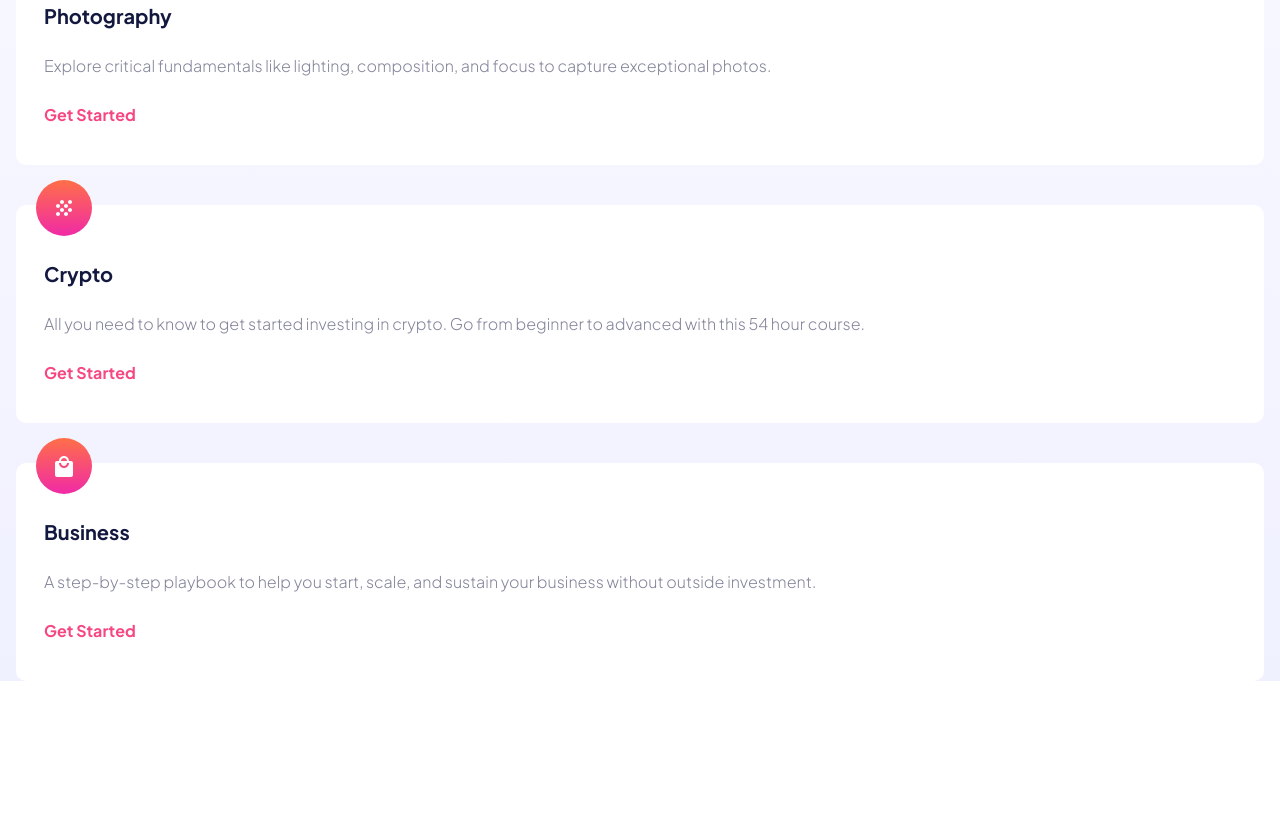
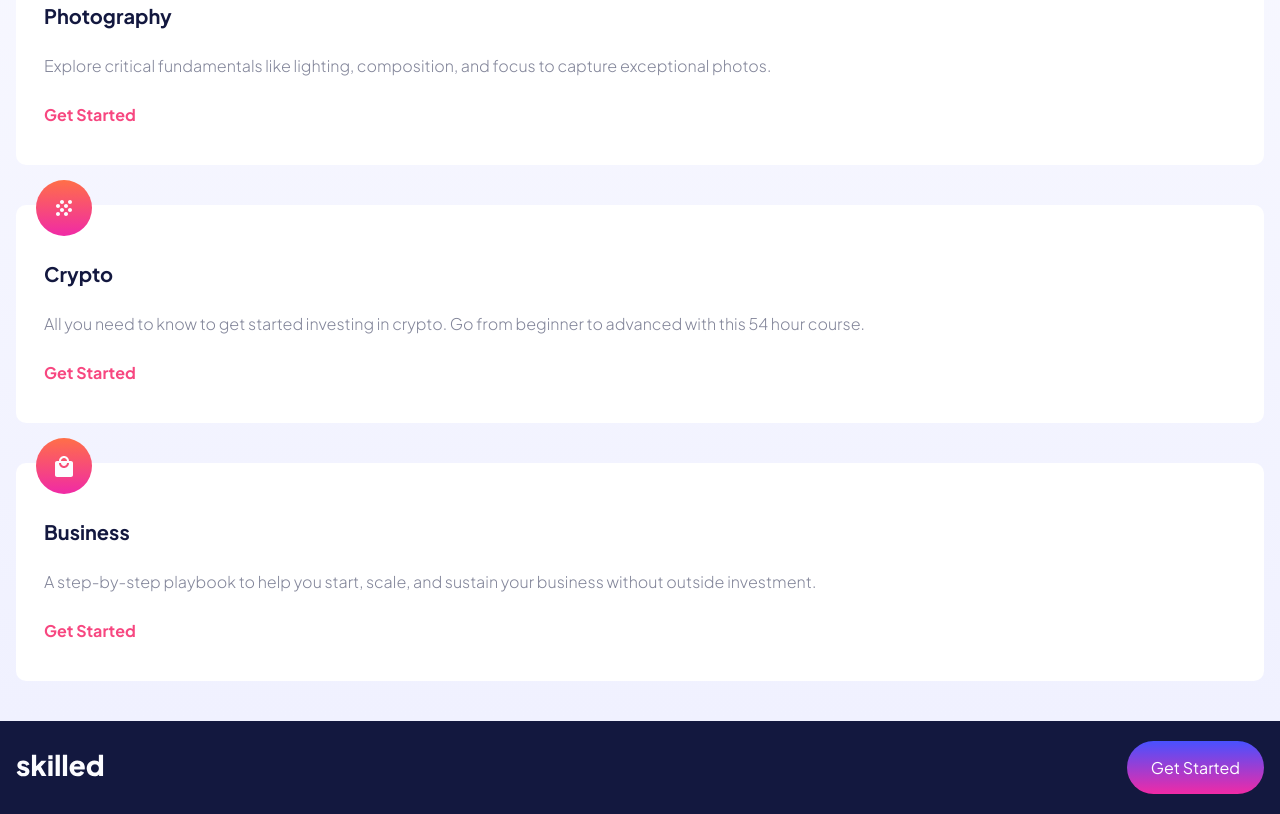
Before and after one commit to codeByAlbertoMartin/ElearningLandingPageResponsive, a website built with webpack: page index.html in a window 1280 px wide. Shown: the part 1135-1949 px from the top of the page. Before the commit the page ends 1856 px from the top, so only its background shows below. Built offline with nearby package versions, Linux system fonts and the light colour scheme; files whose address does not match are found by name.

Commit message:
Footer añadido

```diff
--- a/index.html
+++ b/index.html
@@ -123,6 +123,20 @@
         </div>
       </div>
     </main>
+    <footer class="footer-principal">
+      <div class="container">
+        <a href="">
+          <img src="img/elearning-logo-negative.svg" alt="Logotipo de Elearning Page">
+        </a>
+        <nav class="nav-principal">
+          <ul>
+            <li>
+              <a class="button" href="">Get Started</a>
+            </li>
+          </ul>
+        </nav>
+      </div>
+    </footer>
   </body>
 
 </html>
--- a/sass/components/_activities.scss
+++ b/sass/components/_activities.scss
@@ -1,7 +1,7 @@
 @use "../abstracts/variables" as v;
 
 .activities{
-    margin-bottom: 30px;
+    padding-bottom: 40px;
     &__header{
         background-image: v.$gradint-pink-orange;
         border-radius: 10px;
@@ -17,6 +17,9 @@
         padding: 56px 28px 40px;
         margin-bottom:40px;
         position:relative;
+        &:last-child{
+            margin-bottom: 0;
+        }
         &-icon{
             width: 56px;
             height: 56px;
--- a/sass/layout/_footer.scss
+++ b/sass/layout/_footer.scss
@@ -0,0 +1,19 @@
+@use "../abstracts/mixins" as m;
+@use "../abstracts/variables" as v;
+
+footer.footer-principal{
+    padding-top: 20px;
+    padding-bottom: 20px;
+    background-color: v.$black;
+    .container{
+        display:flex;
+        justify-content: space-between;
+        align-items: center;
+    }
+    ul{
+        @include m.reset-list();
+    }
+    .button{
+        background-image: v.$gradient-pink-blue;
+    }
+}
```
Also changed, not shown: css/style.css.
